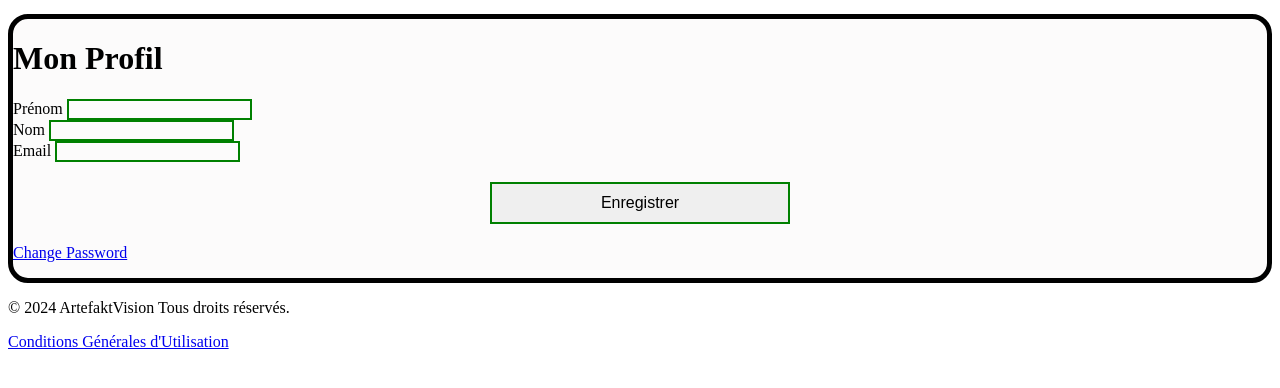
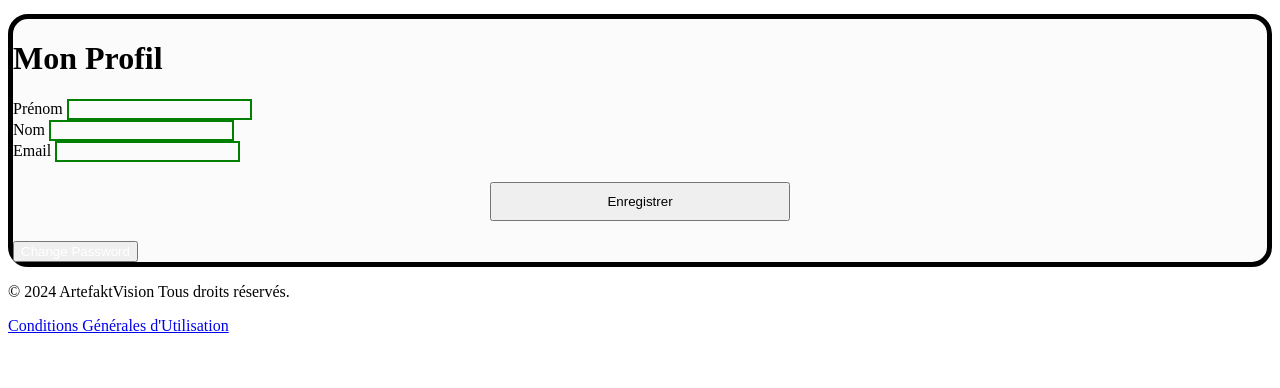
Before and after one commit to Stronmarker/Artefakt, a Symfony app: template templates/profil/index.html.twig in a window 1280 px wide. Shown: the part 214-602 px from the top of the page. Run offline with Twig, Linux system fonts and the light colour scheme; the template is opened without the code that fills it, so the values that code supplies are empty; form fields are guessed from the names that the template uses; some libraries are stand-ins or nearby versions.

Commit message:
modification css

```diff
--- a/templates/profil/index.html.twig
+++ b/templates/profil/index.html.twig
@@ -35,12 +35,17 @@
                         border: 2px solid green; color: dark;'}}) }}
                     </div>
                     <div class="text-center">
-                        <button id="submit-button" class="btn btn-success btn-block fw-bold ft_wallpoet" type="button"
-                            style="border: 2px solid green; display: block; margin: 20px auto; width: 80%; max-width: 300px; padding: 10px 0; font-size: 16px;">Enregistrer</button>
+                        <button id="submit-button" class="btn btn-success btn-block fw-bold" type="button"
+                            style="display: block; margin: 20px auto; width: 80%; max-width: 300px; padding: 10px 0;">Enregistrer</button>
                     </div>
                     {{ form_end(form) }}
 
-                    <p><a href="{{ path('app_change_password') }}">Change Password</a></p>
+                    <button class="btn btn-success">
+                        <a href="{{ path('app_change_password') }}" style="color: white; text-decoration: none;">
+                            Change Password
+                        </a>
+                    </button>
+
                 </div>
             </div>
         </div>
--- a/templates/project/show.html.twig
+++ b/templates/project/show.html.twig
@@ -15,7 +15,7 @@
 
 <div class="container mt-4">
 
-    <h1 class="m-5">Nom du projet : {{ project.projectName }}</h1>
+    <h1 class="m-5 text-light">Nom du projet : {{ project.projectName }}</h1>
 
     <div class="row">
         <div class="col-lg-4 col-md-6 mb-4">
```
Also changed, not shown: assets/controllers/image-controller.js (+5 -3 lines), assets/styles/app.css (+1 -6 lines).
